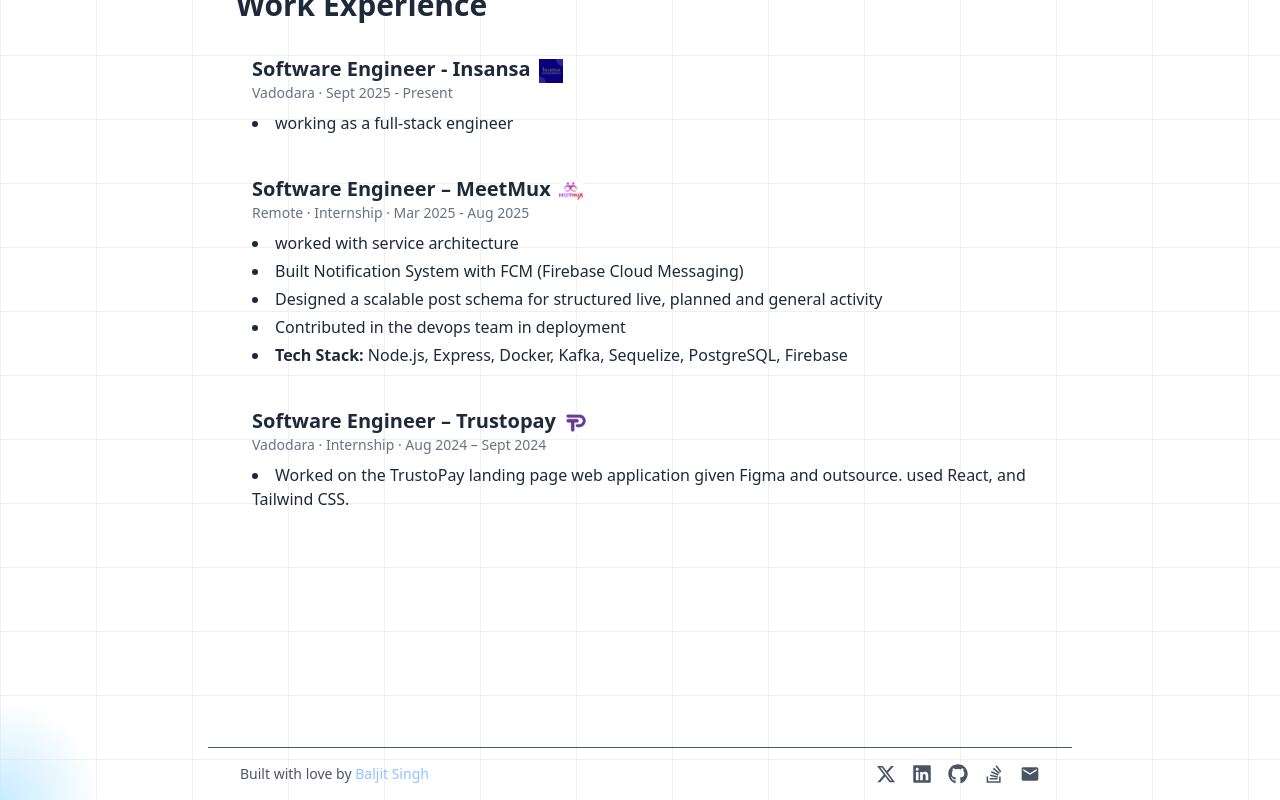
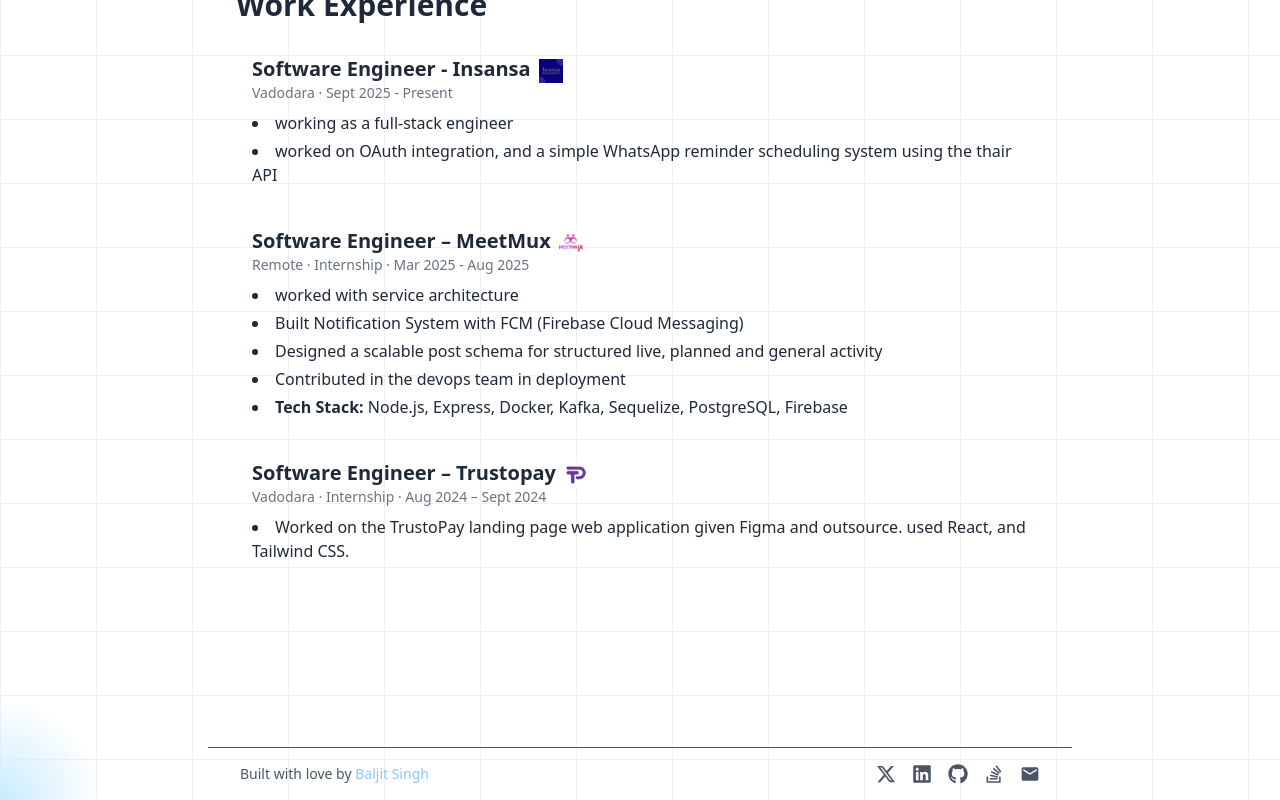
Before and after one commit to TheBaljitSingh/portfolio-v2, a React (Vite) app: page / in a window 1280 px wide. Shown: the part 2249-3049 px from the top of the page. Built offline with nearby package versions, Linux system fonts and the light colour scheme.

Commit message:
Update job responsibilities in Home.jsx

```diff
--- a/src/pages/Home.jsx
+++ b/src/pages/Home.jsx
@@ -208,7 +208,7 @@
 
     <ul className="list-disc list-inside mt-2 space-y-1">
       <li>working as a full-stack engineer</li>
-
+      <li>worked on OAuth integration, and a simple WhatsApp reminder scheduling system using the thair API</li>
     </ul>
   </div>
 
```
